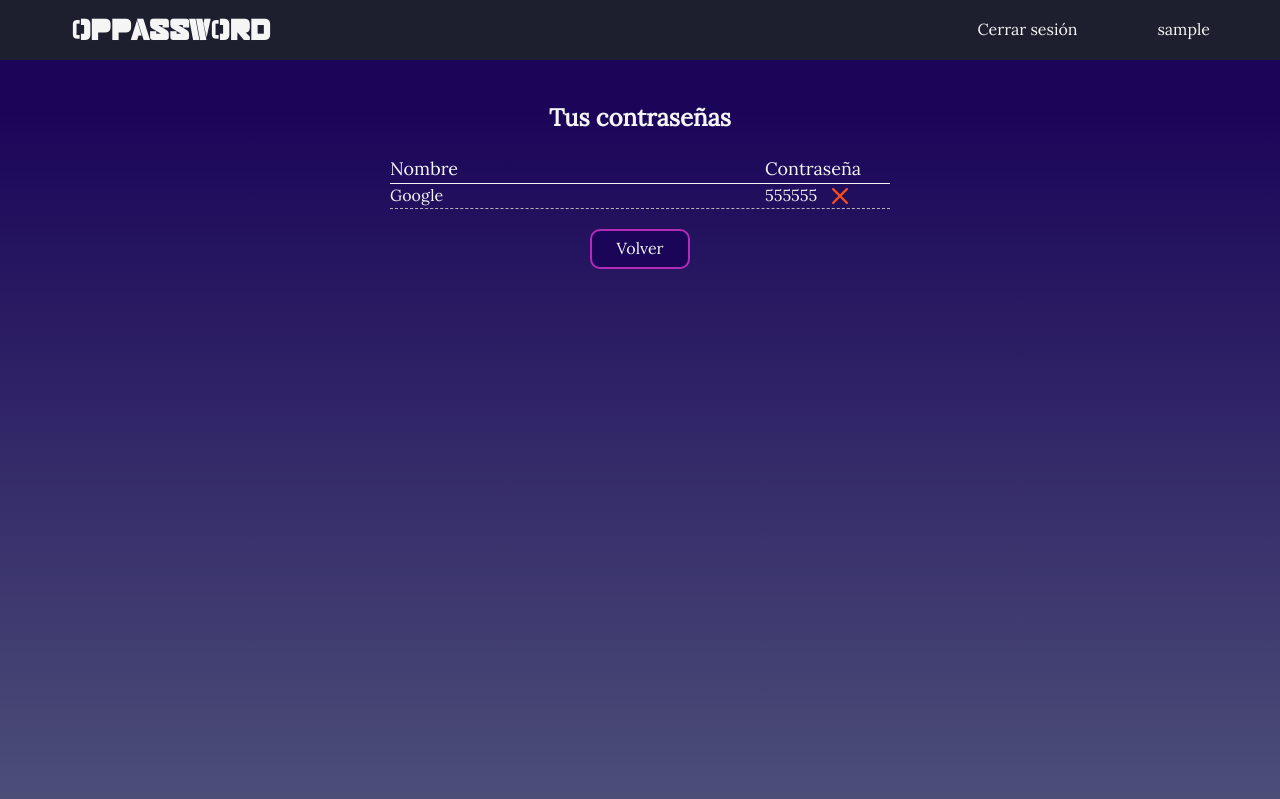
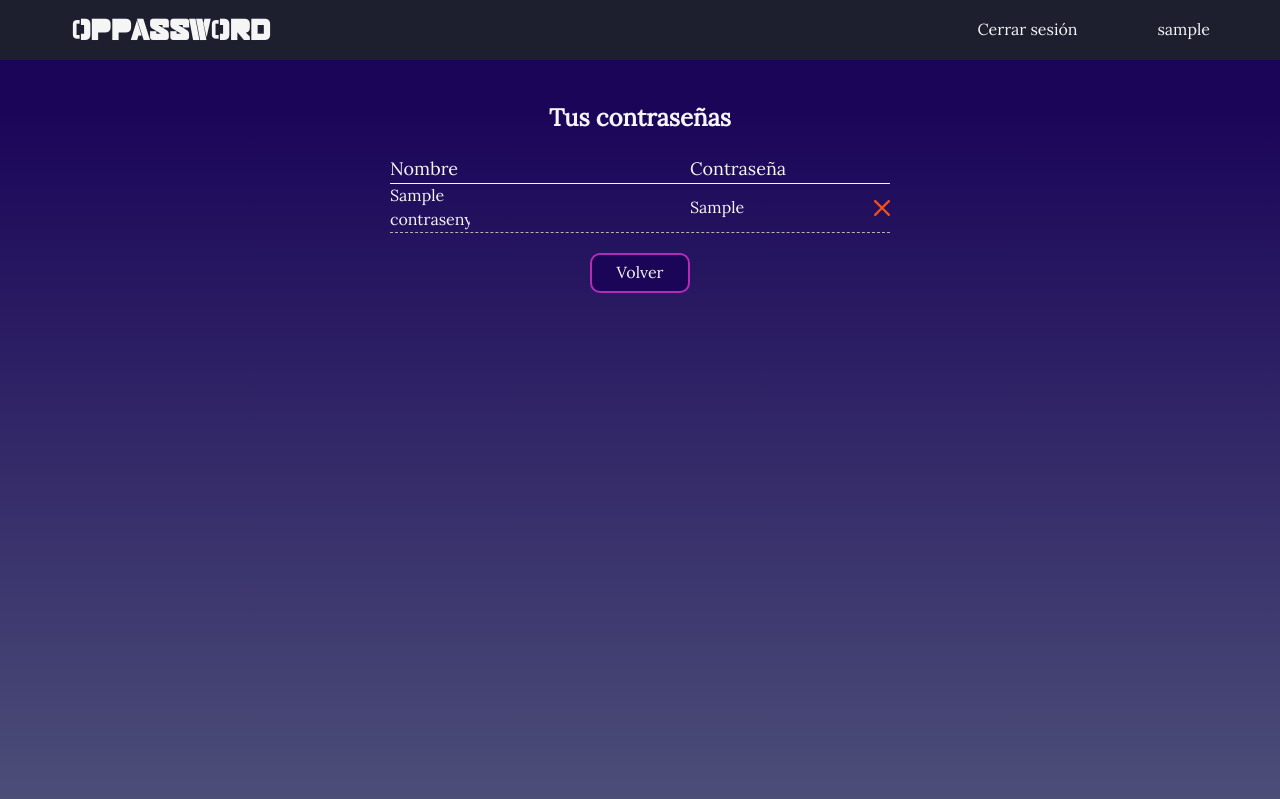
Before and after one commit to AndreuJL/create_password, a PHP site: page /lista.php in a window 1280 px wide. Shown: the top 799 px of the page. Run offline with PHP 8.4, Linux system fonts and the light colour scheme; the visitor is signed in with stand-in values (Sample User, id 1); tables that the repository leaves empty or names only in its code hold one stand-in row (values such as "Sample post").

Commit message:
listar contrasenyas echo

```diff
--- a/css/style.css
+++ b/css/style.css
@@ -235,7 +235,6 @@ body {
           & .copiar__registrado,
           .tus__contrasenyas {
             background: var(--color-azul-oscuro);
-            width: 100px;
             height: 40px;
             border: 2px solid var(--color-lila-casillas);
             border-radius: 10px;
@@ -246,6 +245,14 @@ body {
             display: flex;
             align-items: center;
             justify-content: center;
+          }
+
+          & .copiar__registrado {
+            width: 100px;
+          }
+
+          & .tus__contrasenyas {
+            width: 230px;
           }
 
           & a {
@@ -481,7 +488,7 @@ body {
       & .header__contrasenyas {
         display: flex;
         align-items: center;
-        gap: 255px;
+        gap: 180px;
         border-bottom: 1px solid var(--color-blanco-letra);
 
         & p {
@@ -493,15 +500,16 @@ body {
       & .fila__contrasenya {
         display: flex;
         align-items: center;
-        gap: 255px;
+        gap: 220px;
         border-bottom: 1px dashed rgb(180, 180, 180);
 
         & .nombre__contrasenya {
           overflow: hidden;
-          width: 120px;
+          width: 200px;
         }
 
         & .contrasenya__eliminar {
+          width: 100%;
           display: flex;
           justify-content: space-between;
           gap: 15px;
--- a/js/guardar_contrasenya.js
+++ b/js/guardar_contrasenya.js
@@ -1,7 +1,5 @@
 // Esperamos a que se carge bien todo el HTML.
 document.addEventListener("DOMContentLoaded", function () {
-
-
 
   // Cogemos la referencia del botón guardar.
   let boton_guardar = document.getElementById("boton_guardar");
@@ -45,12 +43,8 @@ document.addEventListener("DOMContentLoaded", function () {
               });
             }
           })
-
         }
-
-
       }
     })
-
   })
 });
--- a/js/lista.js
+++ b/js/lista.js
@@ -0,0 +1,60 @@
+let pedir_lista = "rebibir_lista";
+
+$.ajax({
+  url: './php/procesar_lista.php',
+  type: 'POST',
+  data: {
+    pedir_lista: pedir_lista
+  },
+  success: function (response) {
+    let lista_contrasenyas = JSON.parse(response);
+
+    lista_contrasenyas.forEach(element => {
+      let nombre_contrasenya = element.nombre_contrasenya;
+      let contrasenya = element.contrasenya_generada;
+
+      // Crear el elemento de artículo
+      var article = document.createElement("article");
+      article.classList.add("fila__contrasenya");
+
+      // Crear el elemento de párrafo para el nombre de la contraseña
+      var nombre = document.createElement("p");
+      nombre.classList.add("nombre__contrasenya");
+      nombre.textContent = nombre_contrasenya;
+
+      // Crear el elemento de párrafo para la contraseña y el botón de eliminar
+      var contrasenyaEliminar = document.createElement("p");
+      contrasenyaEliminar.classList.add("contrasenya__eliminar");
+      contrasenyaEliminar.textContent = contrasenya;
+
+      // Crear el elemento de imagen para el botón de eliminar
+      var eliminarImagen = document.createElement("img");
+      eliminarImagen.src = "svg/eliminar.svg";
+      eliminarImagen.alt = "eliminar";
+
+      // Agregar la imagen al párrafo de contraseña y eliminar
+      contrasenyaEliminar.appendChild(eliminarImagen);
+
+      // Agregar los elementos al artículo
+      article.appendChild(nombre);
+      article.appendChild(contrasenyaEliminar);
+
+      // Seleccionar el artículo con ID "subcaja__contrasenyas"
+      var subcaja__contrasenyas = document.getElementById("subcaja__contrasenyas");
+
+      // Agregar el artículo al final de "subcaja__contrasenyas"
+      subcaja__contrasenyas.appendChild(article);
+
+    });
+
+
+  }
+})
+
+
+//<article class="fila__contrasenya">
+  //<p class="nombre__contrasenya">Google</p>
+  //<p class="contrasenya__eliminar">555555
+    //<img src="svg/eliminar.svg" alt="eliminar">
+  //</p>
+//</article>
--- a/lista.php
+++ b/lista.php
@@ -24,19 +24,19 @@
         <section class="contenedor__lista">
           <h2>Tus contraseñas</h2>
 
-          <article class="subcaja__contrasenyas">
+          <article class="subcaja__contrasenyas" id="subcaja__contrasenyas">
 
             <article class="header__contrasenyas">
               <p>Nombre</p>
               <p>Contraseña</p>
             </article>
 
-            <article class="fila__contrasenya">
+            <!-- <article class="fila__contrasenya">
               <p class="nombre__contrasenya">Google</p>
               <p class="contrasenya__eliminar">555555
                 <img src="svg/eliminar.svg" alt="eliminar">
               </p>
-            </article>
+            </article> -->
 
           </article>
 
--- a/php/procesar_lista.php
+++ b/php/procesar_lista.php
@@ -0,0 +1,49 @@
+<?php
+  session_start();
+  // Si el usuario no está logeado se redirigirá a index.php.
+  if (!isset($_SESSION['logeado'])) {
+    header('Location: index.php');
+    exit();
+  }
+
+  // Definimos las variables para la base de datos.
+  $host = "localhost";
+  $user = "edib";
+  $password = "edib";
+  $bbdd = "contrasenyas";
+
+  // Conectamos con la base de datos
+  $conector = mysqli_connect($host, $user, $password, $bbdd);
+
+  // Si se ha conectado bien en la base de datos...
+  if ($conector) {
+    // Optenemos el nombre y la contraseña a guardar desde guardar_contrasenya.js con AJAX y el nombre de usuario qye está en sesión.
+    $pedir_lista = $_POST['pedir_lista'];
+    $id_usuario = $_SESSION['id_usuario'];
+
+    if(isset($pedir_lista)) {
+
+      $query = "SELECT nombre_contrasenya, contrasenya_generada FROM `contrasenyas` WHERE id_usuario = $id_usuario;";
+      $result = mysqli_query($conector, $query);
+
+      // Si el resultado está vacio salimos del proceso.
+      if(!$result) {
+        die("Error de sentencia" . mysqli_error($conector));
+      }
+
+      $json = array();
+      while($row = mysqli_fetch_array($result)) {
+        $json[] = array(
+          'nombre_contrasenya' => $row['nombre_contrasenya'],
+          'contrasenya_generada' => $row['contrasenya_generada']
+        );
+      }
+
+      $jsonstring = json_encode($json);
+      echo $jsonstring;
+    }
+  // Si falla la conexión a MySQL envia un mensaje de error.
+  }else{
+    die("Error al conectar con la base de datos");
+  }
+?>
--- a/registrado.php
+++ b/registrado.php
@@ -66,9 +66,7 @@
 
                 <article class="zona__botones2">
                   <button class="copiar__registrado" id="copiar">Copiar</button>
-                  <a href="lista.php">
-                    <button class="tus__contrasenyas">Tus contraseñas</button>
-                  </a>
+                  <a href="lista.php" class="tus__contrasenyas">Tus contraseñas</a>
                 </article>
 
               </section>
```
Also changed, not shown: php/guardar_contrasenya.php (+0 -12 lines), registro.php (line endings or trailing spaces).
